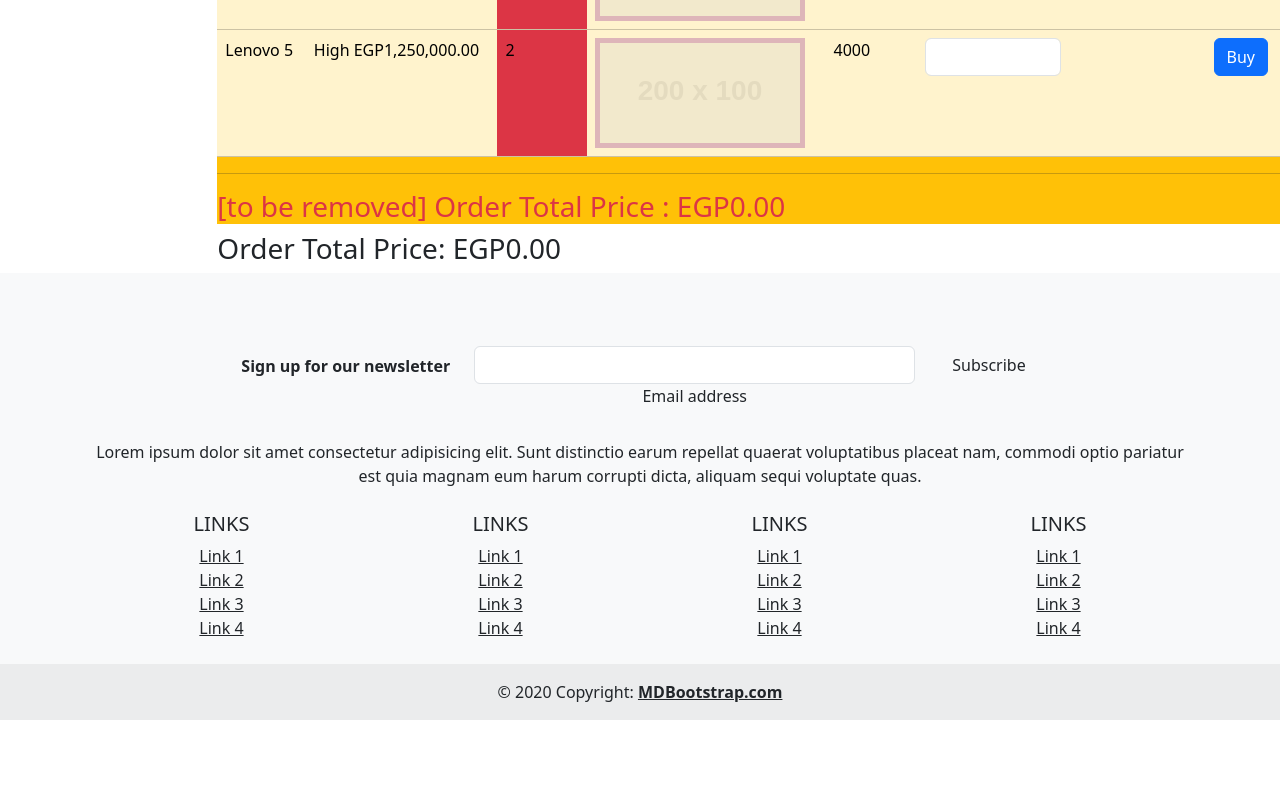
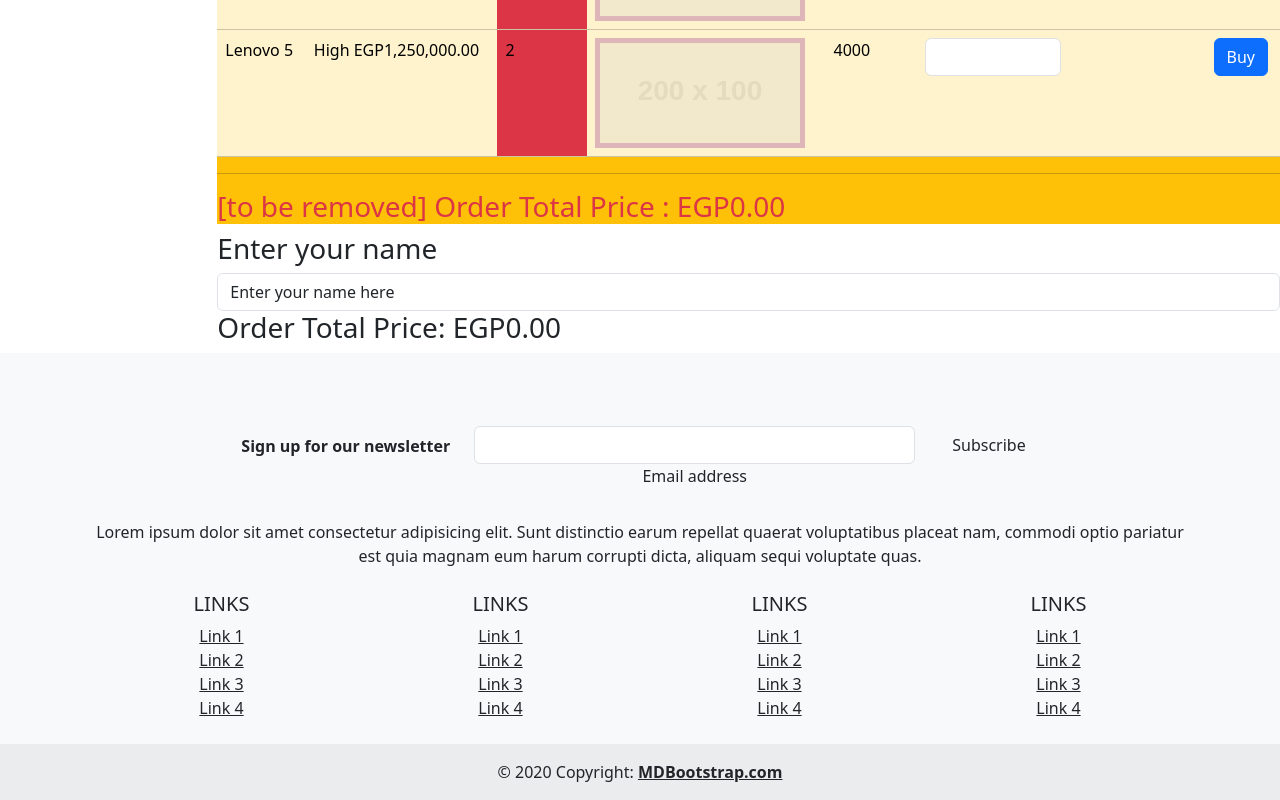
Before and after one commit to ahmed-mohsen966/E-Commerce-Demo, an Angular app: page / in a window 1280 px wide. Shown: the part 1239-2039 px from the top of the page. Before the commit the page ends 1959 px from the top, so only its background shows below. Built offline with nearby package versions, Linux system fonts and the light colour scheme.

Commit message:
using of viewchild

```diff
--- a/src/app/Components/order/order.component.html
+++ b/src/app/Components/order/order.component.html
@@ -14,7 +14,7 @@
 
 </div>
 
-<div class="bg-primary col-4" [hidden]="buyItems.length == 0" >
+<div class="bg-primary col-4" [hidden]="buyItems.length == 0">
   Items added to cart:
   <table class="table">
     <thead>
@@ -34,5 +34,8 @@
     </tbody>
   </table>
 </div>
-
+<div>
+  <h3>Enter your name</h3>
+  <input #ClientNameInput type="text" class="form-control">
+</div>
 <h3>Order Total Price: {{orderTotalPrice | USDtoEGP | currency:'EGP' :'code'}}</h3>
--- a/src/app/Components/order/order.component.ts
+++ b/src/app/Components/order/order.component.ts
@@ -1,17 +1,20 @@
-import { Component } from '@angular/core';
+import { AfterViewInit, Component, ElementRef, ViewChild } from '@angular/core';
 import { ICategory } from '../../Models/icategory';
 import { StoreData } from '../../ViewModels/store-data';
+import { throttleTime } from 'rxjs';
 
 @Component({
   selector: 'app-order',
   templateUrl: './order.component.html',
   styleUrl: './order.component.scss'
 })
-export class OrderComponent {
+export class OrderComponent implements AfterViewInit {
   catList: ICategory[];
   selectdCatId: number = 0;
   orderTotalPrice: number = 0;
   buyItems: StoreData[];
+
+  @ViewChild('ClientNameInput') clientNameElem!: ElementRef;
   constructor() {
     this.buyItems = [];
     this.catList = [
@@ -20,6 +23,9 @@ export class OrderComponent {
       { id: 3000, name: "PC" },
       { id: 4000, name: "Other" },
     ]
+  }
+  ngAfterViewInit(): void {
+    this.clientNameElem.nativeElement.value = "Enter your name here";
   }
 
   onTotalPriceChanged(totalPrice: number) {
```
